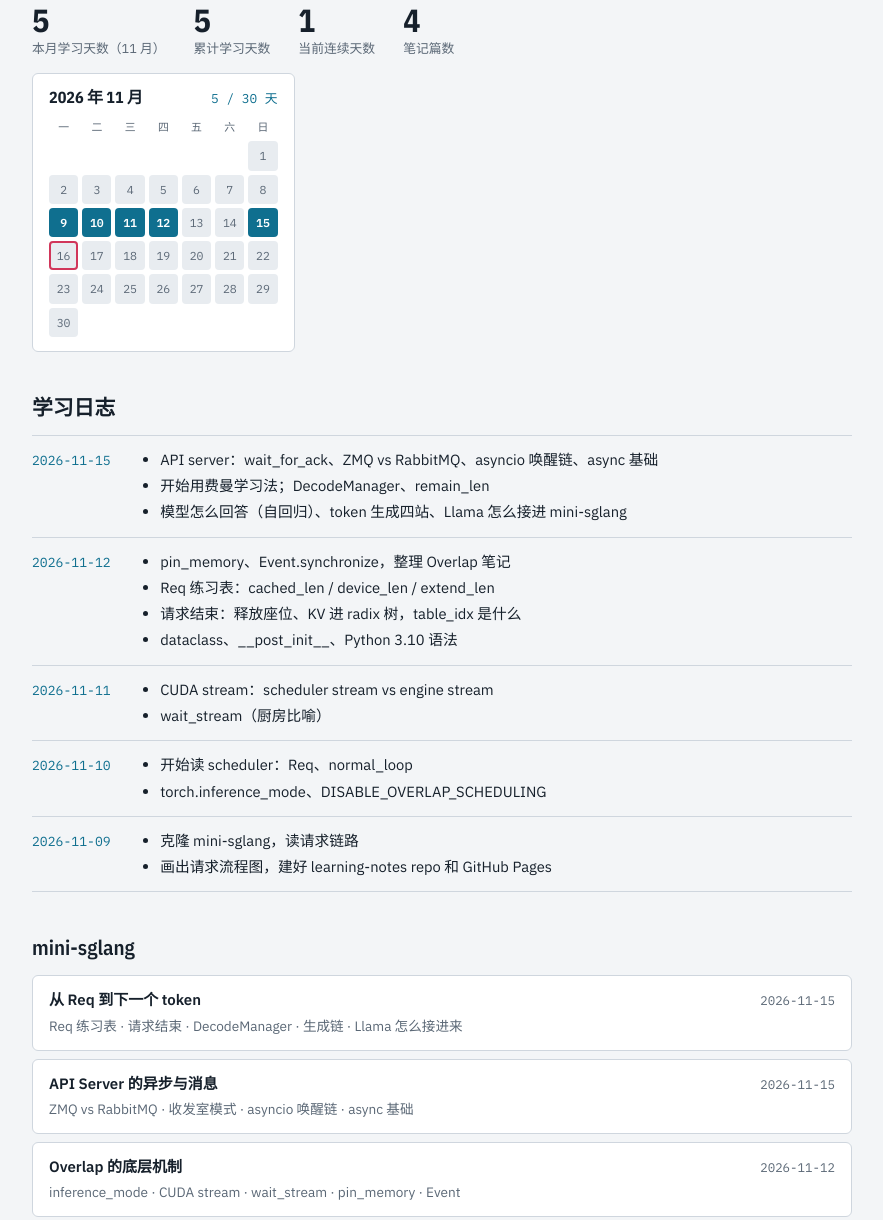
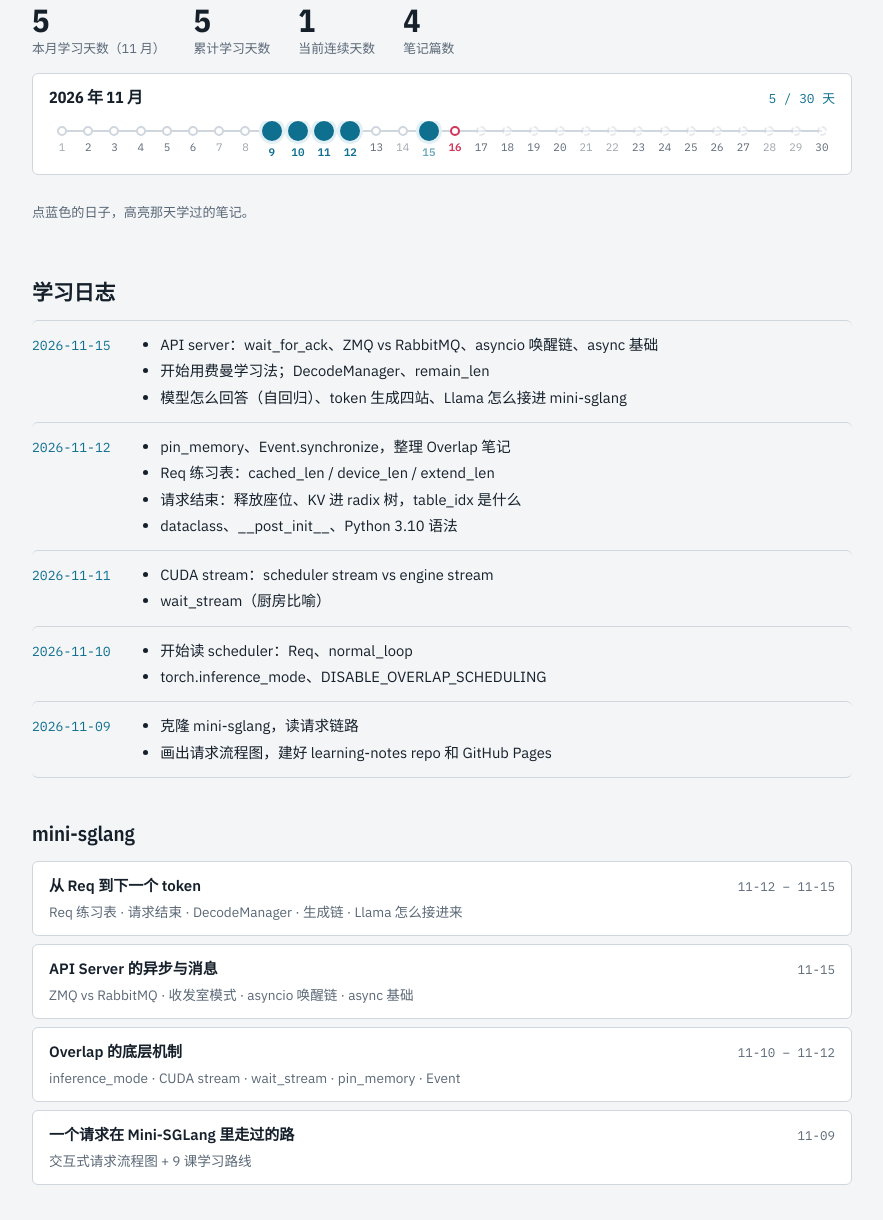
Before and after one commit to moepoison/learning-notes, a plain HTML site: page index.html in a window 1280 px wide. Shown: the part 155-1375 px from the top of the page, without its empty margins (198-1081 px from the left). Drawn offline with nearby package versions, Linux system fonts and the light colour scheme.

Commit message:
Check-in timeline: one line per month, click a day to highlight its notes
Notes can span several study days; sections get anchors.

Co-Authored-By: Claude Opus 5.5 <noreply@anthropic.com>

```diff
--- a/index.html
+++ b/index.html
@@ -33,18 +33,35 @@ section{display:flex;flex-direction:column;gap:14px}
 .stat b{font-family:var(--f-display);font-size:2rem;font-weight:700;line-height:1.1;font-variant-numeric:tabular-nums}
 .stat span{font-size:.8rem;color:var(--muted)}
 
-.months{display:grid;grid-template-columns:repeat(auto-fill,minmax(250px,1fr));gap:16px}
-.month{background:var(--panel);border:1px solid var(--line);border-radius:6px;padding:14px 16px;display:flex;flex-direction:column;gap:10px}
+.months{display:flex;flex-direction:column;gap:16px}
+.month{background:var(--panel);border:1px solid var(--line);border-radius:6px;padding:14px 16px;display:flex;flex-direction:column;gap:12px}
 .month header{display:flex;justify-content:space-between;align-items:baseline}
 .month h3{font-size:1rem}
 .month .count{font-family:var(--f-mono);font-size:.8rem;color:var(--accent);font-variant-numeric:tabular-nums}
-.grid{display:grid;grid-template-columns:repeat(7,1fr);gap:4px}
-.dow{font-family:var(--f-mono);font-size:.68rem;color:var(--muted);text-align:center}
-.day{aspect-ratio:1;max-width:100%;border-radius:4px;background:var(--empty);display:grid;place-items:center;
-  font-family:var(--f-mono);font-size:.72rem;color:var(--muted);font-variant-numeric:tabular-nums}
-.day.on{background:var(--accent);color:#fff;font-weight:600}
-.day.today{outline:2px solid var(--hl);outline-offset:-2px}
-.day.pad{background:transparent}
+.track-wrap{overflow-x:auto;padding-bottom:2px}
+.track{--n:30;position:relative;display:grid;grid-template-columns:repeat(var(--n),minmax(18px,1fr));min-width:calc(var(--n) * 18px)}
+.track::before{content:"";position:absolute;left:calc(50% / var(--n));right:calc(50% / var(--n));top:9px;height:2px;background:var(--line)}
+.tick{position:relative;display:flex;flex-direction:column;align-items:center;gap:6px}
+.dot{width:10px;height:10px;margin-top:5px;border-radius:50%;background:var(--panel);border:2px solid var(--line);box-sizing:border-box}
+.tick.on .dot{width:20px;height:20px;margin-top:0;background:var(--accent);border-color:var(--accent);box-shadow:0 0 0 3px var(--accent-soft)}
+.tick.today .dot{border-color:var(--hl)}
+.tick.today.on .dot{box-shadow:0 0 0 3px var(--accent-soft),0 0 0 5px var(--hl)}
+.tick.future .dot{border-style:dashed;opacity:.5}
+.num{font-family:var(--f-mono);font-size:.68rem;color:var(--muted);font-variant-numeric:tabular-nums;line-height:1}
+.tick.on .num{color:var(--accent);font-weight:600}
+.tick.today .num{color:var(--hl);font-weight:600}
+.tick.wk .num{opacity:.6}
+button.tick{all:unset;position:relative;display:flex;flex-direction:column;align-items:center;gap:6px;cursor:pointer}
+button.tick:hover .dot{transform:scale(1.12)}
+button.tick:focus-visible{outline:2px solid var(--accent);outline-offset:2px;border-radius:4px}
+.dot{transition:transform .15s}
+.tick.sel .dot{box-shadow:0 0 0 3px var(--accent-soft),0 0 0 5px var(--accent)}
+.entry{scroll-margin-top:24px;border-radius:6px;transition:background .3s}
+.entry.flash{background:var(--accent-soft)}
+.notes a{transition:border-color .3s,background .3s}
+.notes a.flash{border-color:var(--accent);background:var(--accent-soft)}
+.hint{font-size:.82rem;color:var(--muted)}
+@media (prefers-reduced-motion:reduce){*{transition:none!important}}
 
 .log{display:flex;flex-direction:column}
 .entry{display:grid;grid-template-columns:96px 1fr;gap:4px 16px;padding:12px 0;border-top:1px solid var(--line)}
@@ -71,6 +88,7 @@ section{display:flex;flex-direction:column;gap:14px}
   <section>
     <div class="stats" id="stats"></div>
     <div class="months" id="months"></div>
+    <p class="hint">点蓝色的日子，高亮那天学过的笔记。</p>
   </section>
 
   <section>
@@ -93,12 +111,28 @@ const LOG = [
   {date:"2026-11-12", items:["pin_memory、Event.synchronize，整理 Overlap 笔记","Req 练习表：cached_len / device_len / extend_len","请求结束：释放座位、KV 进 radix 树，table_idx 是什么","dataclass、__post_init__、Python 3.10 语法"]},
   {date:"2026-11-15", items:["API server：wait_for_ack、ZMQ vs RabbitMQ、asyncio 唤醒链、async 基础","开始用费曼学习法；DecodeManager、remain_len","模型怎么回答（自回归）、token 生成四站、Llama 怎么接进 mini-sglang"]},
 ];
+/* 一篇笔记可以覆盖好几天：parts 记录「哪天学的 → 笔记里哪一节」 */
 const NOTES = [
-  {date:"2026-11-09", href:"mini-sglang/request-map.html", title:"一个请求在 Mini-SGLang 里走过的路", sub:"交互式请求流程图 + 9 课学习路线"},
-  {date:"2026-11-12", href:"mini-sglang/overlap-mechanics.html", title:"Overlap 的底层机制", sub:"inference_mode · CUDA stream · wait_stream · pin_memory · Event"},
-  {date:"2026-11-15", href:"mini-sglang/async-and-messaging.html", title:"API Server 的异步与消息", sub:"ZMQ vs RabbitMQ · 收发室模式 · asyncio 唤醒链 · async 基础"},
-  {date:"2026-11-15", href:"mini-sglang/req-and-generation.html", title:"从 Req 到下一个 token", sub:"Req 练习表 · 请求结束 · DecodeManager · 生成链 · Llama 怎么接进来"},
+  {href:"mini-sglang/request-map.html", title:"一个请求在 Mini-SGLang 里走过的路", sub:"交互式请求流程图 + 9 课学习路线",
+   parts:[{date:"2026-11-09", anchor:"", label:"全文"}]},
+  {href:"mini-sglang/overlap-mechanics.html", title:"Overlap 的底层机制", sub:"inference_mode · CUDA stream · wait_stream · pin_memory · Event",
+   parts:[{date:"2026-11-10", anchor:"#s01", label:"inference_mode"},
+          {date:"2026-11-10", anchor:"#s02", label:"DISABLE_OVERLAP"},
+          {date:"2026-11-11", anchor:"#s03", label:"CUDA stream"},
+          {date:"2026-11-11", anchor:"#s04", label:"wait_stream"},
+          {date:"2026-11-12", anchor:"#s05", label:"pin_memory"},
+          {date:"2026-11-12", anchor:"#s06", label:"Event.synchronize"}]},
+  {href:"mini-sglang/req-and-generation.html", title:"从 Req 到下一个 token", sub:"Req 练习表 · 请求结束 · DecodeManager · 生成链 · Llama 怎么接进来",
+   parts:[{date:"2026-11-12", anchor:"#s01", label:"Req 练习表"},
+          {date:"2026-11-12", anchor:"#s02", label:"请求结束、table_idx"},
+          {date:"2026-11-15", anchor:"#s03", label:"DecodeManager"},
+          {date:"2026-11-15", anchor:"#s04", label:"模型怎么回答"},
+          {date:"2026-11-15", anchor:"#s05", label:"token 生成四站"},
+          {date:"2026-11-15", anchor:"#s06", label:"Llama 怎么接进来"}]},
+  {href:"mini-sglang/async-and-messaging.html", title:"API Server 的异步与消息", sub:"ZMQ vs RabbitMQ · 收发室模式 · asyncio 唤醒链 · async 基础",
+   parts:[{date:"2026-11-15", anchor:"", label:"全文"}]},
 ];
+const noteDates = n => [...new Set(n.parts.map(p => p.date))].sort();
 
 const pad = n => String(n).padStart(2,"0");
 const key = d => `${d.getFullYear()}-${pad(d.getMonth()+1)}-${pad(d.getDate())}`;
@@ -129,26 +163,56 @@ for (let y = today.getFullYear(), m = today.getMonth(); ; ) {
 }
 document.getElementById("months").innerHTML = months.map(([y,m]) => {
   const days = new Date(y, m+1, 0).getDate();
-  const lead = (new Date(y, m, 1).getDay() + 6) % 7;   // Monday first
   const prefix = `${y}-${pad(m+1)}`;
   const count = [...studied].filter(d => d.startsWith(prefix)).length;
-  let cells = ["一","二","三","四","五","六","日"].map(d => `<div class="dow">${d}</div>`).join("");
-  cells += '<div class="day pad"></div>'.repeat(lead);
+  let ticks = "";
   for (let d = 1; d <= days; d++) {
     const k = `${prefix}-${pad(d)}`;
-    const cls = ["day", studied.has(k) ? "on" : "", k === todayKey ? "today" : ""].join(" ");
-    cells += `<div class="${cls}" title="${k}${studied.has(k) ? " · 已打卡" : ""}">${d}</div>`;
+    const dow = new Date(y, m, d).getDay();
+    const cls = ["tick",
+      studied.has(k) ? "on" : "",
+      k === todayKey ? "today" : "",
+      k > todayKey ? "future" : "",
+      dow === 0 || dow === 6 ? "wk" : ""].join(" ");
+    ticks += studied.has(k)
+      ? `<button type="button" class="${cls}" data-date="${k}" title="${k} · 已打卡，点击查看"><span class="dot"></span><span class="num">${d}</span></button>`
+      : `<div class="${cls}" title="${k}"><span class="dot"></span><span class="num">${d}</span></div>`;
   }
-  return `<div class="month"><header><h3>${y} 年 ${m+1} 月</h3><span class="count">${count} / ${days} 天</span></header><div class="grid">${cells}</div></div>`;
+  return `<div class="month"><header><h3>${y} 年 ${m+1} 月</h3><span class="count">${count} / ${days} 天</span></header><div class="track-wrap"><div class="track" style="--n:${days}">${ticks}</div></div></div>`;
 }).join("");
 
 /* log, newest first */
-document.getElementById("log").innerHTML = [...LOG].reverse().map(e =>
-  `<div class="entry"><time>${e.date}</time><ul>${e.items.map(i => `<li>${i}</li>`).join("")}</ul></div>`).join("");
+document.getElementById("log").innerHTML = [...LOG].reverse().map(e => {
+  return `<div class="entry" id="d-${e.date}"><time>${e.date}</time><ul>${e.items.map(i => `<li>${i}</li>`).join("")}</ul></div>`;
+}).join("");
 
 /* notes, newest first */
-document.getElementById("notes").innerHTML = [...NOTES].reverse().map(n =>
-  `<li><a href="${n.href}"><span class="t">${n.title}</span><time>${n.date}</time><small>${n.sub}</small></a></li>`).join("");
+document.getElementById("notes").innerHTML = [...NOTES]
+  .sort((a, b) => noteDates(b).at(-1).localeCompare(noteDates(a).at(-1)))
+  .map(n => {
+    const ds = noteDates(n);
+    const range = ds.length > 1 ? `${ds[0].slice(5)} – ${ds.at(-1).slice(5)}` : ds[0].slice(5);
+    return `<li><a href="${n.href}" data-dates="${ds.join(" ")}"><span class="t">${n.title}</span><time>${range}</time><small>${n.sub}</small></a></li>`;
+  }).join("");
+
+/* click a studied day → jump to that day's log and highlight it and its notes */
+function focusDay(date, scroll = true) {
+  document.querySelectorAll(".tick.sel").forEach(t => t.classList.remove("sel"));
+  document.querySelectorAll(".entry.flash, .notes a.flash").forEach(el => el.classList.remove("flash"));
+  document.querySelectorAll(`.tick[data-date="${date}"]`).forEach(t => t.classList.add("sel"));
+  const hits = [...document.querySelectorAll(`.notes a[data-dates~="${date}"]`)];
+  hits.forEach(a => a.classList.add("flash"));
+  const entry = document.getElementById("d-" + date);
+  if (entry) entry.classList.add("flash");
+  const target = hits[0] || entry;     // 优先跳到当天的笔记；那天没笔记就跳到日志
+  if (scroll && target) target.scrollIntoView({behavior: matchMedia("(prefers-reduced-motion: reduce)").matches ? "auto" : "smooth", block: "center"});
+  history.replaceState(null, "", "#d-" + date);
+}
+document.getElementById("months").addEventListener("click", e => {
+  const t = e.target.closest("button.tick");
+  if (t) focusDay(t.dataset.date);
+});
+if (location.hash.startsWith("#d-")) focusDay(location.hash.slice(3), false);
 </script>
 </body>
 </html>
```
Also changed, not shown: mini-sglang/async-and-messaging.html (+6 -6 lines), mini-sglang/overlap-mechanics.html (+6 -6 lines), mini-sglang/req-and-generation.html (+6 -6 lines).
